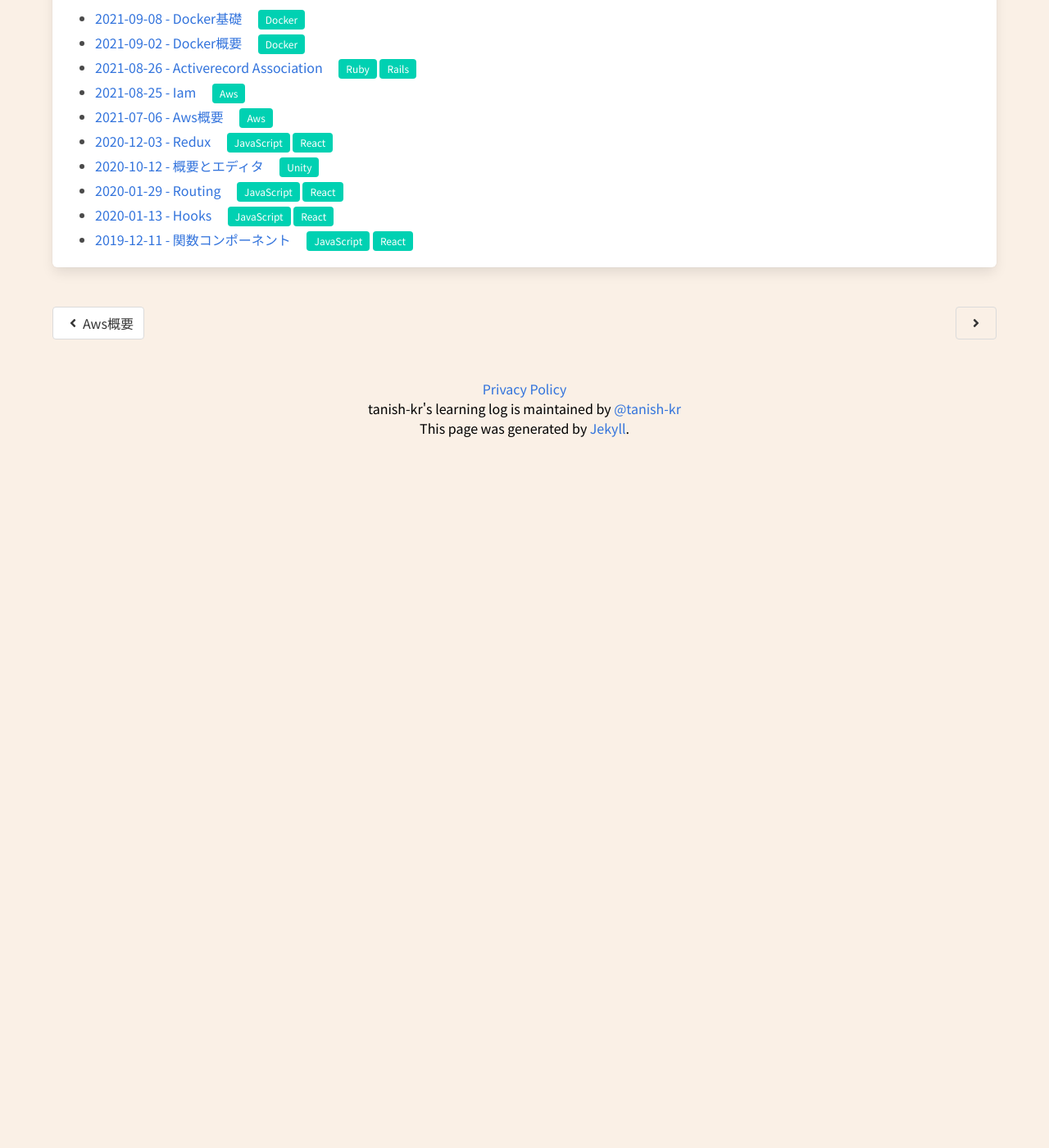
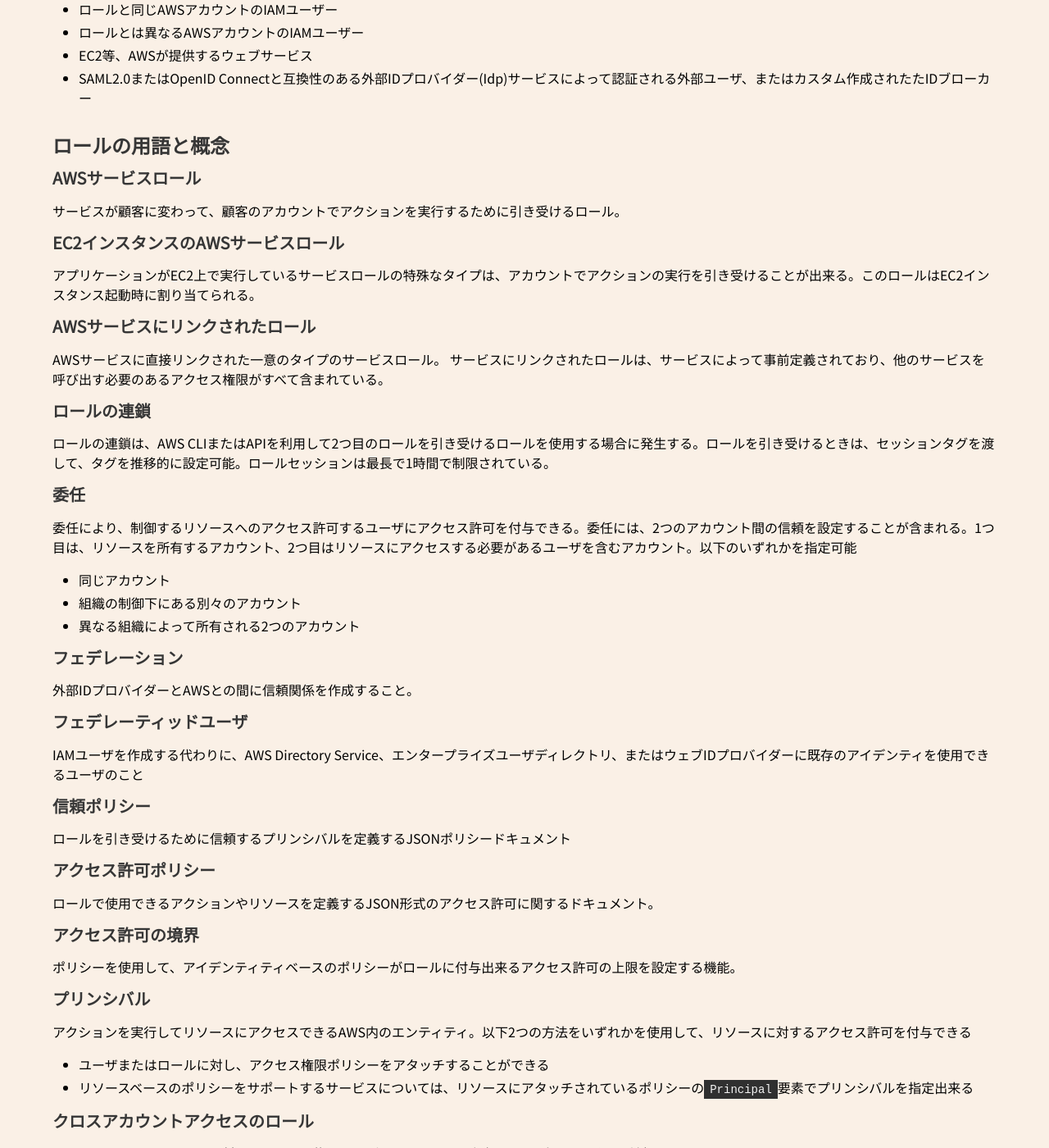
Before and after one commit to tanish-kr/learning-log, a Jekyll site: the page built from _posts/Infrastructure/aws/2021-08-25-IAM.md, in a window 1280 px wide and 1400 px high, scrolled down 5535 px. Shown: the whole window at 82% size. Built offline with Jekyll 4.4.1, drawn with Linux system fonts in a browser that asks for light colours; nearby versions of some CDN libraries; our own code applies the rules of GitHub Pages for plain Markdown files; before the commit the page ends 6165 px from its top, so only the background shows below that; some of the changed text lies outside the part shown.

Commit message:
update Aws IAM

```diff
--- a/_posts/Infrastructure/aws/2021-08-25-IAM.md
+++ b/_posts/Infrastructure/aws/2021-08-25-IAM.md
@@ -161,6 +161,68 @@ IDまたはリソースにアタッチされたときに、そのアクセス許
 - EC2等、AWSが提供するウェブサービス
 - SAML2.0またはOpenID Connectと互換性のある外部IDプロバイダー(Idp)サービスによって認証される外部ユーザ、またはカスタム作成されたたIDブローカー
 
-### AWSサービスロール
+### ロールの用語と概念
+
+#### AWSサービスロール
 
 サービスが顧客に変わって、顧客のアカウントでアクションを実行するために引き受けるロール。
+
+#### EC2インスタンスのAWSサービスロール
+
+アプリケーションがEC2上で実行しているサービスロールの特殊なタイプは、アカウントでアクションの実行を引き受けることが出来る。このロールはEC2インスタンス起動時に割り当てられる。
+
+#### AWSサービスにリンクされたロール
+
+AWSサービスに直接リンクされた一意のタイプのサービスロール。 サービスにリンクされたロールは、サービスによって事前定義されており、他のサービスを呼び出す必要のあるアクセス権限がすべて含まれている。
+
+#### ロールの連鎖
+
+ロールの連鎖は、AWS CLIまたはAPIを利用して2つ目のロールを引き受けるロールを使用する場合に発生する。ロールを引き受けるときは、セッションタグを渡して、タグを推移的に設定可能。ロールセッションは最長で1時間で制限されている。
+
+#### 委任
+
+委任により、制御するリソースへのアクセス許可するユーザにアクセス許可を付与できる。委任には、2つのアカウント間の信頼を設定することが含まれる。1つ目は、リソースを所有するアカウント、2つ目はリソースにアクセスする必要があるユーザを含むアカウント。以下のいずれかを指定可能
+
+- 同じアカウント
+- 組織の制御下にある別々のアカウント
+- 異なる組織によって所有される2つのアカウント
+
+#### フェデレーション
+
+外部IDプロバイダーとAWSとの間に信頼関係を作成すること。
+
+#### フェデレーティッドユーザ
+
+IAMユーザを作成する代わりに、AWS Directory Service、エンタープライズユーザディレクトリ、またはウェブIDプロバイダーに既存のアイデンティを使用できるユーザのこと
+
+#### 信頼ポリシー
+
+ロールを引き受けるために信頼するプリンシバルを定義するJSONポリシードキュメント
+
+#### アクセス許可ポリシー
+
+ロールで使用できるアクションやリソースを定義するJSON形式のアクセス許可に関するドキュメント。
+
+#### アクセス許可の境界
+
+ポリシーを使用して、アイデンティティベースのポリシーがロールに付与出来るアクセス許可の上限を設定する機能。
+
+#### プリンシバル
+
+アクションを実行してリソースにアクセスできるAWS内のエンティティ。以下2つの方法をいずれかを使用して、リソースに対するアクセス許可を付与できる
+
+- ユーザまたはロールに対し、アクセス権限ポリシーをアタッチすることができる
+- リソースベースのポリシーをサポートするサービスについては、リソースにアタッチされているポリシーの`Principal`要素でプリンシバルを指定出来る
+
+#### クロスアカウントアクセスのロール
+
+あるアカウントのリソースに対するアクセス権限を、別のアカウントの信頼されるプリンシバルに付与するロール。
+
+### IAM IDプロバイダ
+
+IAM IDプロバイダ(IdP)は、AWS外のユーザーIDを管理します。
+
+#### サポートされているタイプ
+
+- SAML
+- OpenID Connect
```
